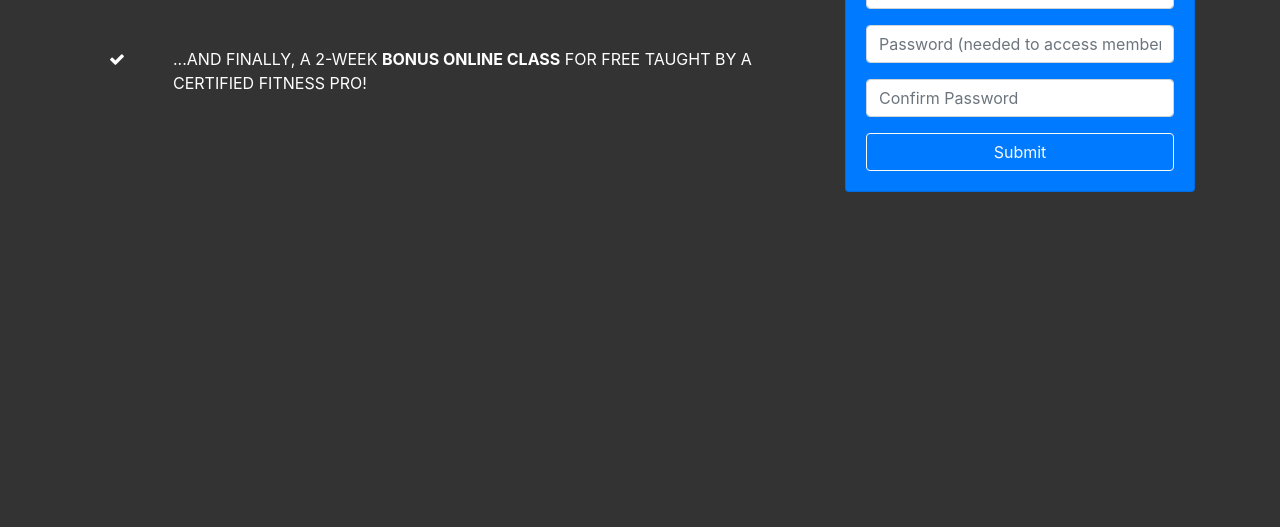
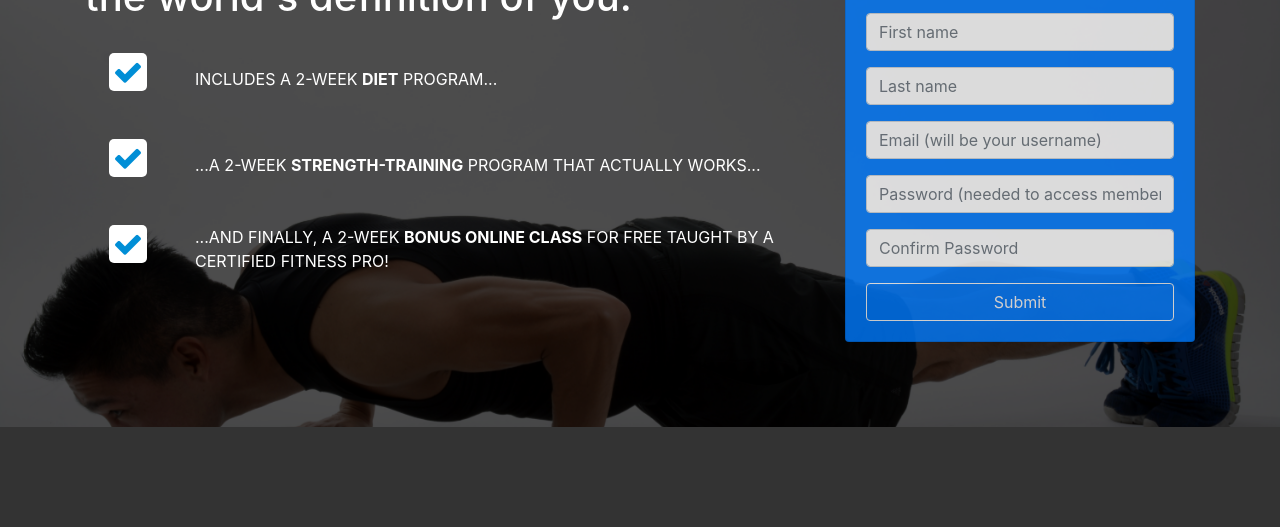
Before and after one commit to empr1ze/222fitness, a website: page src/index.html in a window 1280 px wide. Shown: the part 273-800 px from the top of the page. Drawn offline with nearby package versions, Linux system fonts and the light colour scheme; files that its build step writes are made by us from their sources.

Commit message:
Layout fixes, added background image

```diff
--- a/src/index.html
+++ b/src/index.html
@@ -41,7 +41,7 @@
       <div class="home-inner">
         <div class="container">
           <div class="row">
-            <div class="col-lg-8">
+            <div class="col-lg-8 d-none d-lg-block">
               <h1 class="display-5"><strong>ENHANCE</strong> your body, <strong>DESTROY</strong> negative influences, and <strong>RE-INVENT</strong> the world's definition of you.</h1>
               <div class="d-flex flex-row">
                 <div class="p-4 align-self-start">
--- a/src/scss/style.scss
+++ b/src/scss/style.scss
@@ -1,6 +1,8 @@
 $bg-color:#333;
 $font-color:#fff;
 $primary-color:#008ed6;
+$dark-overlay: rgba(0,0,0,0.7);
+$font-size: 30px;
 
 body {
   background: $bg-color;
@@ -11,3 +13,35 @@ body {
   border-bottom: $primary-color 3px solid;
   opacity: 0.8;
 }
+
+#home-section {
+  background: url('../img/home.jpg') no-repeat;
+  background-size: cover;
+  background-attachment: fixed;
+  min-height: 700px;
+
+  .dark-overlay {
+    background-color: $dark-overlay;
+    position: absolute;
+    top: 0;
+    left: 0;
+    width: 100%;
+    min-height: 700px;
+  }
+
+  .home-inner {
+    padding-top: 150px;
+  }
+
+  .card-form {
+    opacity: 0.8;
+  }
+
+  .fa {
+    color: $primary-color;
+    background: #fff;
+    padding: 4px;
+    border-radius: 5px;
+    font-size: $font-size;
+  }
+}
```
Also changed, not shown: src/img/home.jpg (added).
